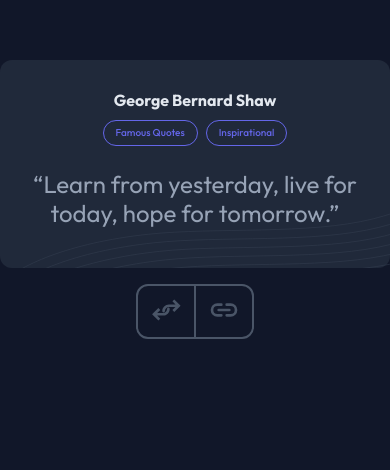
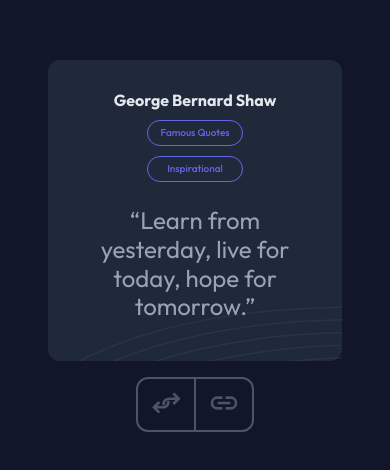
Before and after one commit to mateusz-98/random-quote, a plain HTML site: page index.html in a window 390 px wide. Shown: the part 180-650 px from the top of the page. Drawn offline with Linux system fonts and the light colour scheme.

Commit message:
add reponsive breakpoints

```diff
--- a/style.css
+++ b/style.css
@@ -126,3 +126,16 @@ section {
 .modal.show {
     opacity: 1;
 }
+@media screen and (max-width: 992px) {
+    section {
+        padding: 0 48px;
+    }
+}
+@media screen and (max-width: 540px) {
+    .quote-tags {
+        display: inline-block;
+    }
+    .quote-tag:not(:last-child) {
+        margin-bottom: 10px;
+    }
+}
```
